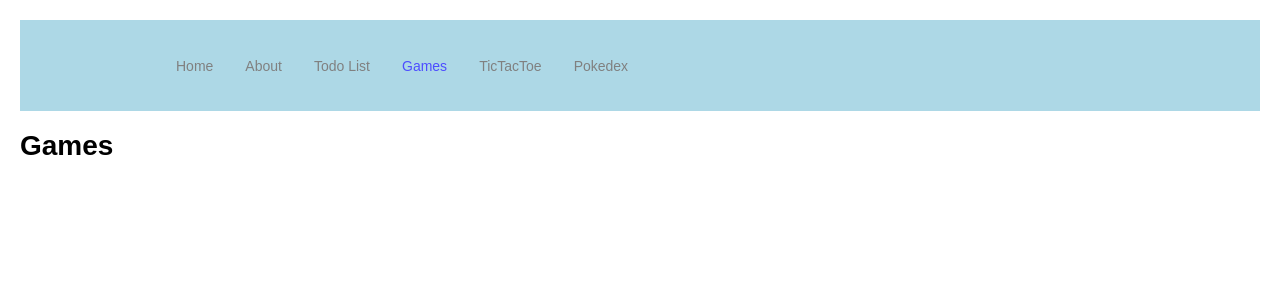
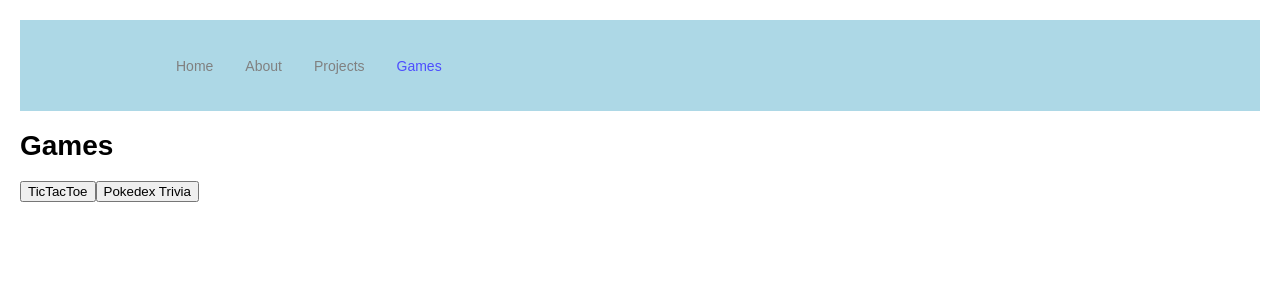
Before and after one commit to ninja1219/ryans-website, a React (Create React App) app: page /games in a window 1280 px wide. Shown: the top 300 px of the page. Built offline with nearby package versions, Linux system fonts and the light colour scheme.

Commit message:
Set up better layout for website

```diff
--- a/src/App.js
+++ b/src/App.js
@@ -11,7 +11,8 @@ import About from "./pages/about";
 import Games from "./pages/games";
 import TicTacToe from "./pages/games/tictactoe";
 import Pokedex from "./pages/games/pokedex";
-import TodoList from "./pages/todolist";
+import Projects from "./pages/projects";
+import TodoList from "./pages/projects/todolist";
 
 function App() {
   return (
@@ -20,10 +21,11 @@ function App() {
       <Routes>
         <Route exact path="/" element={<Home />} />
         <Route path="/about" element={<About />} />
-        <Route path="/todolist" element={<TodoList />} />
+        <Route path="/projects" element={<Projects />} />
+        <Route path="/projects/todolist" element={<TodoList />} />
         <Route path="/games" element={<Games />} />
-        <Route path="/tictactoe" element={<TicTacToe />} />
-        <Route path="/pokedex" element={<Pokedex />} />
+        <Route path="/games/tictactoe" element={<TicTacToe />} />
+        <Route path="/games/pokedex" element={<Pokedex />} />
       </Routes>
     </Router>
   );
--- a/src/components/Navbar/index.js
+++ b/src/components/Navbar/index.js
@@ -12,17 +12,11 @@ const Navbar = () => {
                     <NavLink to="/about" activestyle="true">
                         About
                     </NavLink>
-                    <NavLink to="/todolist" activestyle="true">
-                        Todo List
+                    <NavLink to="/projects" activestyle="true">
+                        Projects
                     </NavLink>
                     <NavLink to="/games" activestyle="true">
                         Games
-                    </NavLink>
-                    <NavLink to="/tictactoe" activestyle="true">
-                        TicTacToe
-                    </NavLink>
-                    <NavLink to="/pokedex" activestyle="true">
-                        Pokedex
                     </NavLink>
                 </NavMenu>
             </Nav>
--- a/src/pages/games.js
+++ b/src/pages/games.js
@@ -1,11 +1,18 @@
 import React from "react";
+import { useNavigate } from "react-router-dom";
 
-const Games = () => {
+function Games() {
+    const navigate = useNavigate();
+
     return (
         <div>
             <h1>Games</h1>
+            <div>
+                <button onClick={() => { navigate("./tictactoe") }}>TicTacToe</button>
+                <button onClick={() => { navigate("./pokedex") }}>Pokedex Trivia</button>
+            </div>
         </div>
     );
-};
+}
 
 export default Games;
--- /dev/null
+++ b/src/pages/projects.js
@@ -0,0 +1,17 @@
+import React from "react";
+import { useNavigate } from "react-router-dom";
+
+function Projects() {
+    const navigate = useNavigate();
+
+    return (
+        <div>
+            <h1>Projects</h1>
+            <div>
+                <button onClick={() => { navigate("./todolist") }}>Todo List</button>
+            </div>
+        </div>
+    );
+}
+
+export default Projects;
```
Also changed, not shown: src/pages/projects/todolist.js (renamed from src/pages/todolist.js).
